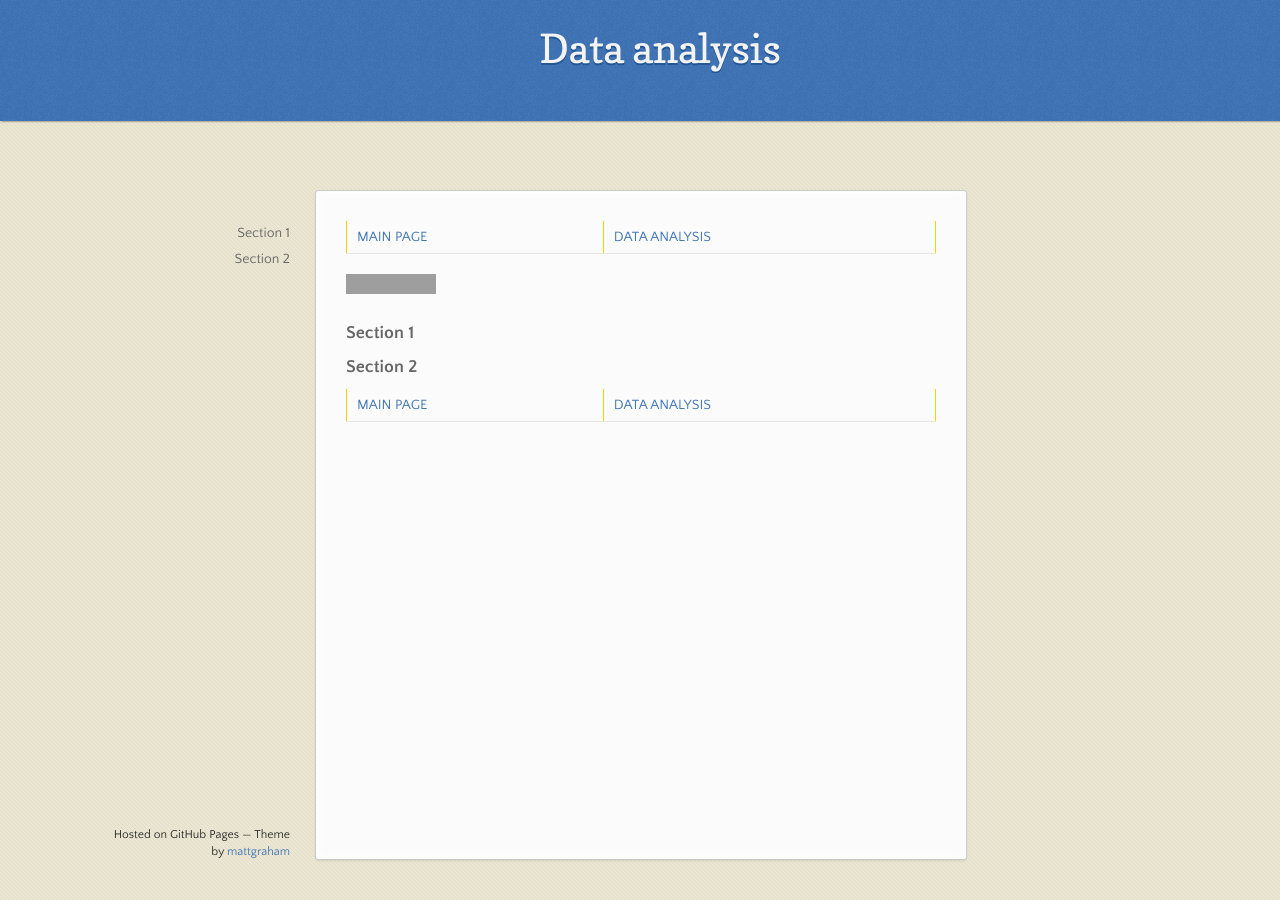
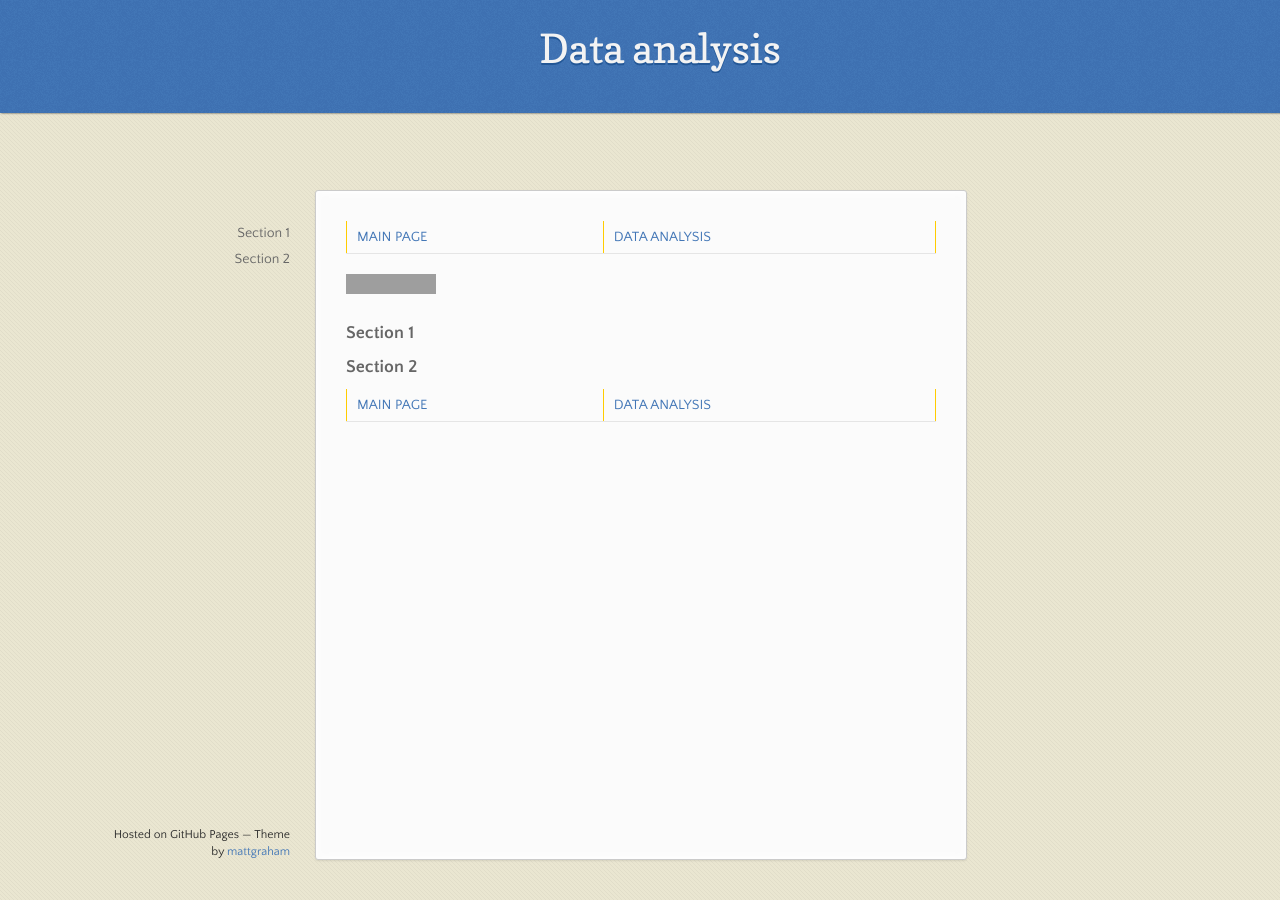
Before and after one commit to soukupmarek-edin/soukupmarek-edin.github.io, a Jekyll site: the page built from data_analysis/notes_layout.md, in a window 1280 px wide. Built offline with Jekyll 4.4.1, drawn with Linux system fonts in a browser that asks for light colours; Markdown is read by kramdown in place of the engine named in the settings; grey boxes are pictures that could not be loaded.

Commit message:
Update jekyll-theme-leap-day.scss

```diff
--- a/_sass/jekyll-theme-leap-day.scss
+++ b/_sass/jekyll-theme-leap-day.scss
@@ -160,7 +160,7 @@ header {
   box-shadow: 1px 0px 2px rgba(0,0,0,.75);
   z-index:99;
   -webkit-font-smoothing:antialiased;
-  min-height: 56px;
+  min-height: 26px;
 
   h1 {
     font: 40px/48px 'Copse', "Helvetica Neue", Helvetica, Arial, sans-serif;
```
